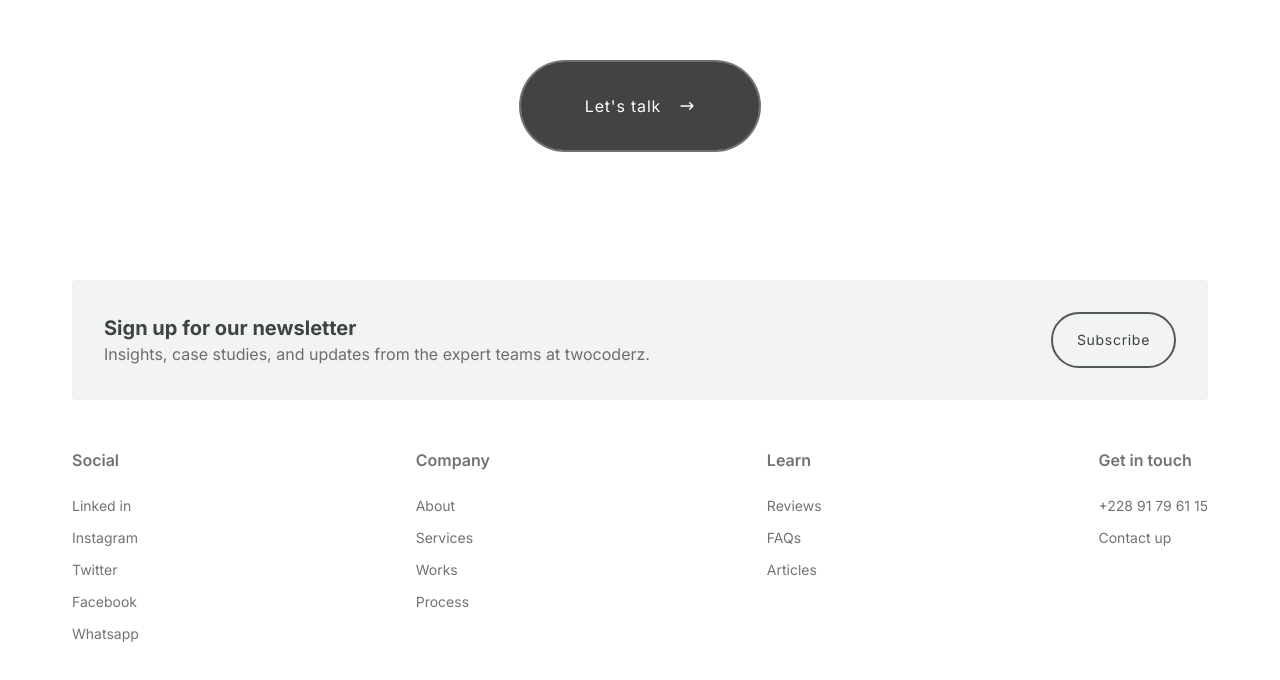
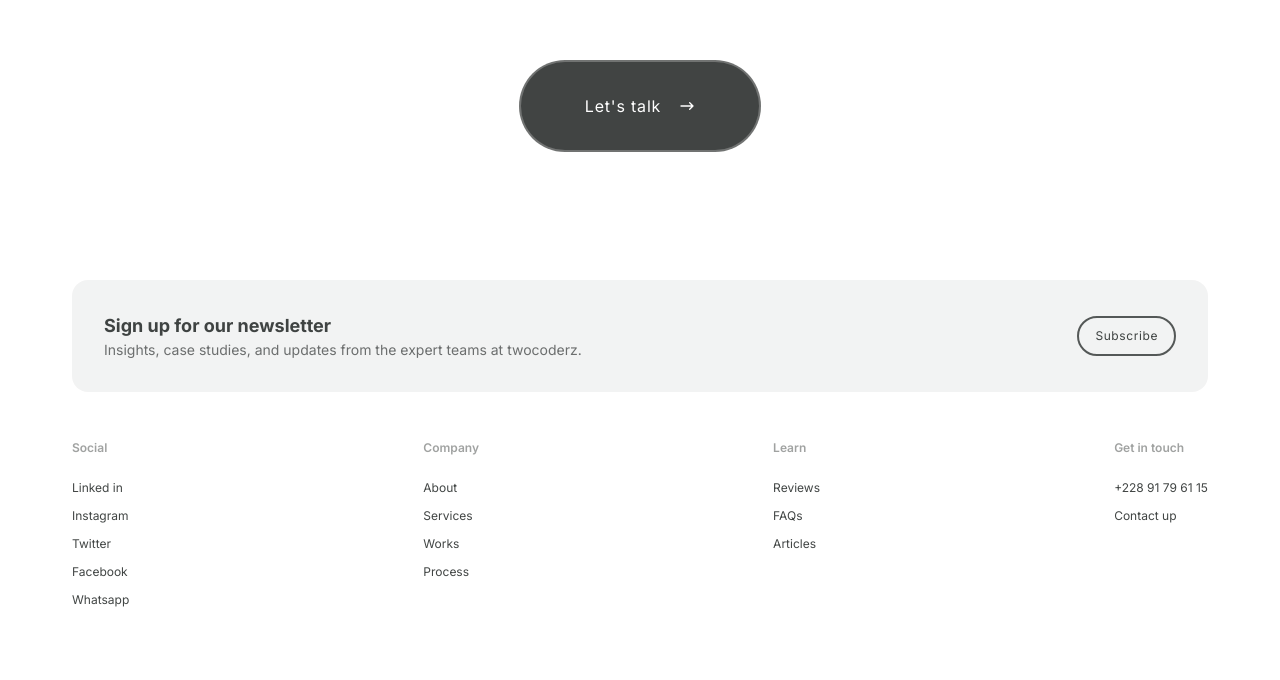
Before and after one commit to twocoderz/twocoderz.team, a React (Vite) app: page / in a window 1280 px wide. Shown: the part 7199-7879 px from the top of the page. Built offline with nearby package versions, Linux system fonts and the light colour scheme.

Commit message:
finish sizes

```diff
--- a/src/home/components/Footer.tsx
+++ b/src/home/components/Footer.tsx
@@ -6,79 +6,81 @@ export default function Footer() {
     <footer className="bg-transparent py-p12 md:py-p16">
       <Container>
         <div className="flex flex-col gap-p12">
-          <div className="flex items-center justify-between bg-black-5 p-p8 rounded-r1">
+          <div className="flex items-center justify-between bg-black-5 p-p8 rounded-r4">
             <div className="flex flex-col">
-              <h4 className="text-xl font-bold text-black-80">
+              <h4 className="text-lg font-bold text-black-80">
                 Sign up for our newsletter
               </h4>
-              <p className="text-md text-black-60 font-normal">
+              <p className="text-sm text-black-60 font-normal">
                 Insights, case studies, and updates from the expert teams at
                 twocoderz.
               </p>
             </div>
-            <Button variant="secondary">Subscribe</Button>
+            <Button variant="secondary" size="sm">
+              Subscribe
+            </Button>
           </div>
           <div className="flex items-start justify-between">
             <div className="flex flex-col gap-p6">
-              <p className="text-md text-black-60 font-semibold">Social</p>
+              <p className="text-xs text-black-40 font-semibold">Social</p>
               <ul className="flex flex-col gap-p3">
-                <li className="text-sm text-black-60 hover:text-black-80 transition-all duration-500">
+                <li className="text-xs text-black-80 hover:text-black transition-all duration-500">
                   Linked in
                 </li>
-                <li className="text-sm text-black-60 hover:text-black-80 transition-all duration-500">
+                <li className="text-xs text-black-80 hover:text-black transition-all duration-500">
                   Instagram
                 </li>
-                <li className="text-sm text-black-60 hover:text-black-80 transition-all duration-500">
+                <li className="text-xs text-black-80 hover:text-black transition-all duration-500">
                   Twitter
                 </li>
-                <li className="text-sm text-black-60 hover:text-black-80 transition-all duration-500">
+                <li className="text-xs text-black-80 hover:text-black transition-all duration-500">
                   Facebook
                 </li>
-                <li className="text-sm text-black-60 hover:text-black-80 transition-all duration-500">
+                <li className="text-xs text-black-80 hover:text-black transition-all duration-500">
                   Whatsapp
                 </li>
               </ul>
             </div>
             <div className="flex flex-col gap-p6">
-              <p className="text-md text-black-60 font-semibold">Company</p>
+              <p className="text-xs text-black-40 font-semibold">Company</p>
               <ul className="flex flex-col gap-p3">
-                <li className="text-sm text-black-60 hover:text-black-80 transition-all duration-500">
+                <li className="text-xs text-black-80 hover:text-black transition-all duration-500">
                   About
                 </li>
-                <li className="text-sm text-black-60 hover:text-black-80 transition-all duration-500">
+                <li className="text-xs text-black-80 hover:text-black transition-all duration-500">
                   Services
                 </li>
-                <li className="text-sm text-black-60 hover:text-black-80 transition-all duration-500">
+                <li className="text-xs text-black-80 hover:text-black transition-all duration-500">
                   Works
                 </li>
-                <li className="text-sm text-black-60 hover:text-black-80 transition-all duration-500">
+                <li className="text-xs text-black-80 hover:text-black transition-all duration-500">
                   Process
                 </li>
               </ul>
             </div>
             <div className="flex flex-col gap-p6">
-              <p className="text-md text-black-60 font-semibold">Learn</p>
+              <p className="text-xs text-black-40 font-semibold">Learn</p>
               <ul className="flex flex-col gap-p3">
-                <li className="text-sm text-black-60 hover:text-black-80 transition-all duration-500">
+                <li className="text-xs text-black-80 hover:text-black transition-all duration-500">
                   Reviews
                 </li>
-                <li className="text-sm text-black-60 hover:text-black-80 transition-all duration-500">
+                <li className="text-xs text-black-80 hover:text-black transition-all duration-500">
                   FAQs
                 </li>
-                <li className="text-sm text-black-60 hover:text-black-80 transition-all duration-500">
+                <li className="text-xs text-black-80 hover:text-black transition-all duration-500">
                   Articles
                 </li>
               </ul>
             </div>
             <div className="flex flex-col gap-p6">
-              <p className="text-md text-black-60 font-semibold">
+              <p className="text-xs text-black-40 font-semibold">
                 Get in touch
               </p>
               <ul className="flex flex-col gap-p3">
-                <li className="text-sm text-black-60 hover:text-black-80 transition-all duration-500">
+                <li className="text-xs text-black-80 hover:text-black transition-all duration-500">
                   +228 91 79 61 15
                 </li>
-                <li className="text-sm text-black-60 hover:text-black-80 transition-all duration-500">
+                <li className="text-xs text-black-80 hover:text-black transition-all duration-500">
                   Contact up
                 </li>
               </ul>
```
